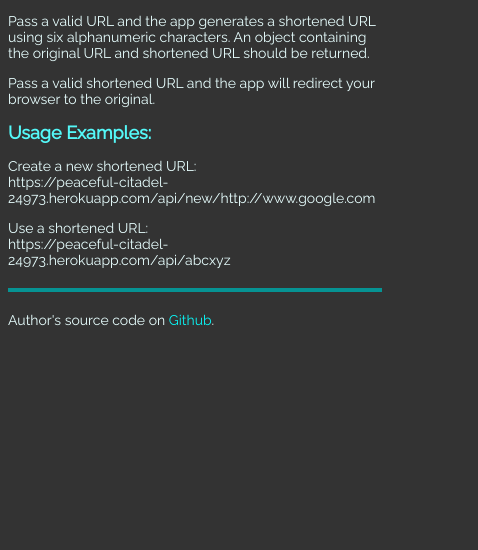
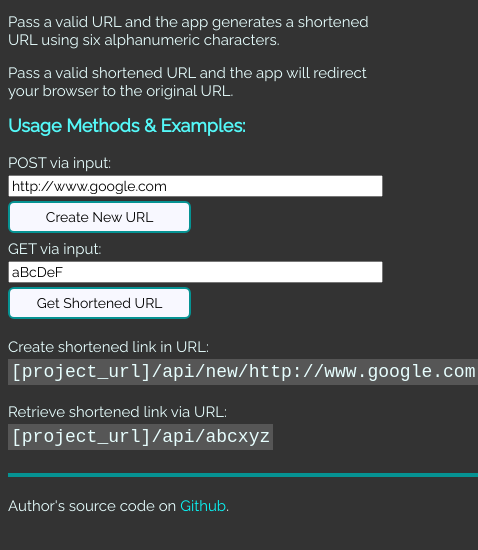
Before and after one commit to imooreva/url-shortener, a website: page public/index.html in a window 390 px wide. Shown: the part 48-598 px from the top of the page, 478 px wide, since content can reach past the window. Drawn offline with Linux system fonts and the light colour scheme.

Commit message:
Modified index page and styles; refactored functions and routes

```diff
--- a/public/index.html
+++ b/public/index.html
@@ -9,12 +9,24 @@
     </head>
     <body>
         <h1 id="heading-1">URL Shortener Microservice</h1>
-        <p>Pass a valid URL and the app generates a shortened URL using six alphanumeric characters. An object containing the original URL and shortened URL should be returned.</p>
-        <p>Pass a valid shortened URL and the app will redirect your browser to the original.</p>
-        <h2 id="heading-2">Usage Examples:</h2>
-        <p>Create a new shortened URL:<br>https://peaceful-citadel-24973.herokuapp.com/api/new/http://www.google.com</p>
-        <p>Use a shortened URL:<br>https://peaceful-citadel-24973.herokuapp.com/api/abcxyz</p>
-        <hr id="hr1">
-        <p id="footer">Author's source code on <a href="https://github.com/imooreva/url-shortener" target="_blank">Github</a>.</p>
+        <p>Pass a valid URL and the app generates a shortened URL using six alphanumeric characters.</p>
+        <p>Pass a valid shortened URL and the app will redirect your browser to the original URL.</p>
+        <h2 id="heading-2">Usage Methods &amp; Examples:</h2>
+        <form action="new" method="GET">
+            <label for="post-url-input">POST via input:</label><br>
+            <input class="url-form-input" id="post-url-input" type="text" name="url" value="http://www.google.com" required>
+            <input type="submit" value="Create New URL">
+        </form><br>
+        <form action="get" method="GET">
+            <label for="get-url-input">GET via input:</label><br>
+            <input class="url-form-input" id="get-url-input" type="text" name="shortened" value="aBcDeF" required/\>
+            <input type="submit" value="Get Shortened URL">
+        </form>
+        <div id="url-methods">
+            <p>Create shortened link in URL:<br><span class="link-example">[project_url]/api/new/http://www.google.com</span></p>
+            <p>Retrieve shortened link via URL:<br><span class="link-example">[project_url]/api/abcxyz</span></p>
+            <hr id="hr1">
+            <p id="footer">Author's source code on <a href="https://github.com/imooreva/url-shortener" target="_blank">Github</a>.</p>
+        </div>
     </body>
 </html>
--- a/public/style.css
+++ b/public/style.css
@@ -3,15 +3,23 @@ body {
     color: #54F8F8;
     font-family: 'Raleway', sans-serif;
     font-size: 1.125rem;
+    text-align: center;
 }
 
-p {
+p, label {
     color: #E7FEFE;
 }
 
-#hr1 {
-    border: 2px solid #069393;
-    margin-top: 2rem;
+form>input[type="submit"] {
+    background-color: #F8F8FF;
+    border: 0.125rem solid #069393;
+    border-radius: 0.375rem;
+    display: block;
+    font-family: 'Raleway', sans-serif;
+    font-size: 1.0rem;
+    padding: 0.5rem;
+    margin: 0.1875rem auto;
+    width: 40.5%;
 }
 
 #footer {
@@ -27,17 +35,70 @@ p {
     text-decoration: underline;
 }
 
-@media only screen and (max-width: 420px) {
+#hr1 {
+    border: 0.125rem solid #069393;
+    margin-top: 2rem;
+}
+
+.link-example {
+    background: #565656;
+    font-family: monospace;
+    font-size: 1.25rem;
+    line-height: 2.0rem;
+    padding: 0.1875rem;
+}
+
+.url-form-input {
+    font-family: 'Raleway', sans-serif;
+    font-size: 1.125rem;
+    width: 40%;
+}
+
+@media only screen and (max-width: 480px) {
+    body {
+        font-size: 0.9375rem;
+        text-align: left;
+    }
+
+    form>input[type="submit"] {
+        clear: both;
+        float: left;
+        font-size: 0.875rem;
+        margin: 0.25rem 0;
+        padding: 0.375rem;
+        width: 49%;
+    }
+
+    label {
+        clear: left;
+        float: left;
+        margin: 0.1875rem 0;
+    }
+
     #heading-1 {
         font-size: 1.5rem;
     }
+
     #heading-2 {
         font-size: 1.125rem;
     }
-    body {
-        font-size: 0.875rem;
-    }
+
     #hr1, #footer {
         margin-top: 1.25rem
     }
+
+    #url-methods {
+        float: left;
+    }
+
+    .link-example {
+        font-size: 1.125rem;
+    }
+
+    .url-form-input {
+        clear: left;
+        float: left;
+        font-size: 0.875rem;
+        width: 98%;
+    }
 }
```
Also changed, not shown: server/functions.js (+30 -7 lines), server/models/urls.test.js (+9 -8 lines), server/routes-api.js (+8 -27 lines).
